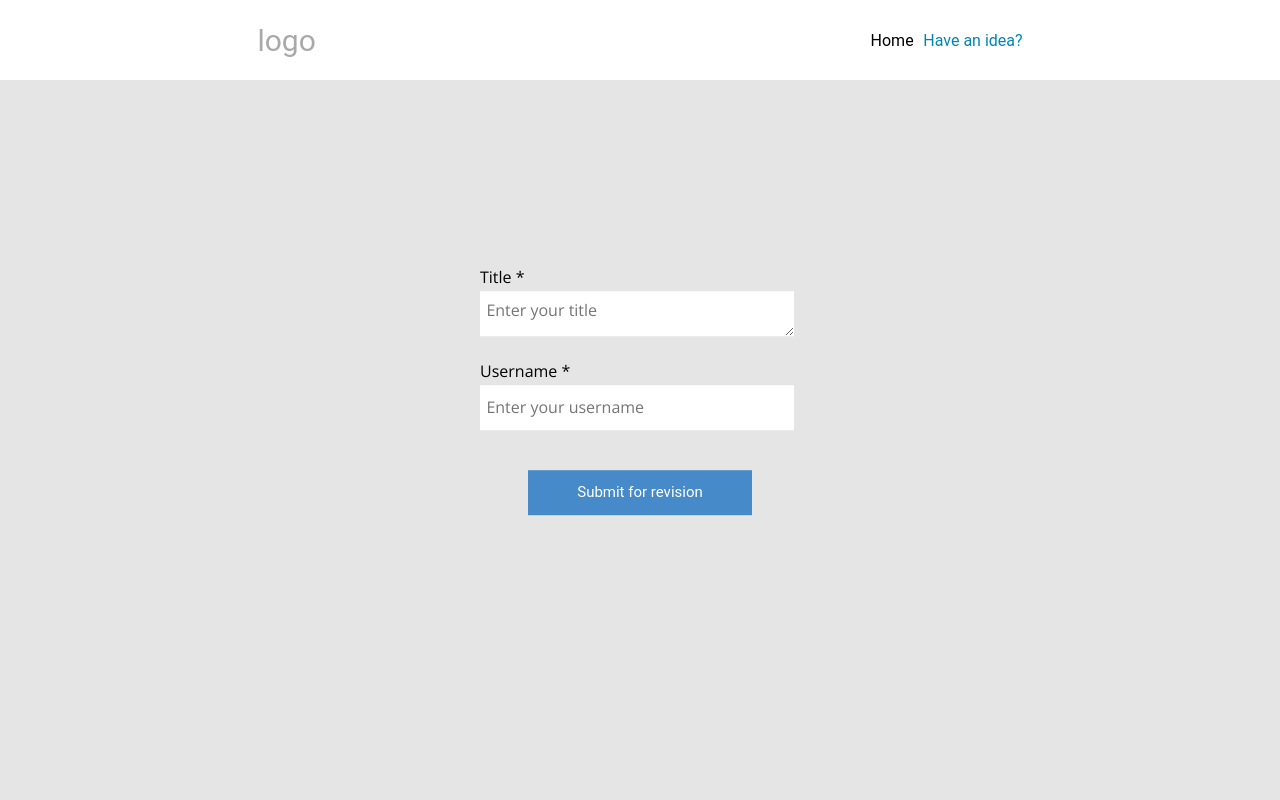
After one commit to CharlieSchuyler/project-ideas-gen, a Node server app: template views/add_to_database.ejs in a window 1280 px wide. The commit adds this page. Run offline with Node 20, Linux system fonts and the light colour scheme; the template is opened without the code that fills it, so the values that code supplies are empty.

Commit message:
lots of fucking stuff
no duplication
max limits
reCaptcha
better styling
ready to deploy

```diff
--- a/app.js
+++ b/app.js
@@ -1,49 +1,75 @@
 const express = require("express");
 const app = express();
+const bodyParser = require("body-parser");
 const port = 3000;
 //database
-var LinvoDB = require("linvodb3");
+const LinvoDB = require("linvodb3");
 LinvoDB.dbPath = process.cwd();
-var dataItem = new LinvoDB("items", {});
+const dataItem = new LinvoDB("items", {});
 
 app.set("view engine", "ejs"); //set view engine
-app.use(express.urlencoded({ extended: true }));  //allow routing
-app.use(express.static('public')) //use static files
-app.use('/static', express.static('public')) //use static files
+app.use(express.static("public")); //use static files
+app.use("/static", express.static("public")); //use static files
+app.use(express.urlencoded({ extended: true })); //allow routing
+app.use(bodyParser.json());
 
+// recaptcha`
+const Recaptcha = require("express-recaptcha").RecaptchaV2;
+const { json } = require("body-parser");
+const recaptcha = new Recaptcha("6LfgonEdAAAAAL89_Mmoq3wg4g0CB1rM43FQNZzM", "6LfgonEdAAAAAJy5KJm2G9_O6kLTN_LwdEFniPOL");
 //get
-app.get("/", (req, res) => {
-	dataItem.find({}, function (err, docs) {
-		randomDoc = docs[randomNum(0, docs.length)]; //generates random number to display random doc
-		res.render("home", { title: randomDoc.projectName, description: randomDoc.projectDescription, user: randomDoc.projectCreator });
-	});
+app.get("/", async (req, res) => {
+  dataItem.find({}, function (err, docs) {
+    if (docs.length !== 0) {
+      randomDoc = docs[randomNum(0, docs.length)]; //generates random number to display random doc
+      res.render("home", { exists: true, title: randomDoc.projectName, user: randomDoc.projectCreator });
+    } else if (docs.length === 0) {
+      res.render("home", { exists: false, title: null, user: null });
+    }
+  });
 });
 
-app.get("/create", (req, res) => res.render("new")); // renders create page
+app.get("/add-to-database", recaptcha.middleware.render, function (req, res) {
+  var recaptchaVal = req.recaptcha;
+  if (req.recaptcha === undefined) recaptchaVal = false;
+  res.render("add_to_database", { captcha: res.recaptcha, error: recaptchaVal });
+});
 
+app.get("/database", function (req, res) {
+  dataItem.find({}, function (err, docs) {
+    let obj = { 1: "one", 2: "two", 3: "three" };
+    let result = "";
+    for (let num in docs) {
+      result += "<tr><td data-label='Index'>" + num + "</td><td data-label='Project Name'>" + docs[num].projectName + "</td><td data-label='Project Author'>" + docs[num].projectCreator + "</td></tr>";
+    }
+    res.render("database", { table: result });
+  });
+});
 //post requests
-//changes data when pressing space bar
-app.post("/", (req,res) => {
-	dataItem.find({}, function (err, docs) {
-		randomDoc = docs[randomNum(0, docs.length)]; //generates random number to display random doc
-		res.render("home", { title: randomDoc.projectName, description: randomDoc.projectDescription,  user: randomDoc.projectCreator });
-	});
-})
 //adds item to database
-app.post("/create", (req, res) => {
-	dataItem.insert([{ projectName: req.body.title, projectDescription: req.body.description, projectCreator : req.body.user }], function (err, docs) {
-		console.log("running if")
-	});
-	res.redirect("/")
 
+app.post("/add-to-database", recaptcha.middleware.render, recaptcha.middleware.verify, function (req, res) {
+  if (!req.recaptcha.error) {
+    dataItem.find({ projectName: req.body.title }, function (err, docs) {
+      if (docs.length === 0) {
+        dataItem.insert([{ projectName: req.body.title, projectCreator: req.body.user }]);
+        console.log(`${req.body.title} has been created!`);
+        res.redirect("/");
+      } else res.send(`${req.body.title} already exists!`);
+    });
+  } else {
+    var recaptchaVal = req.recaptcha;
+    if (req.recaptcha === undefined) recaptchaVal = false;
+    //invalid-input-response
+    res.render("add_to_database", { captcha: res.recaptcha, error: { message: "Please complete the reCaptcha", error: recaptchaVal.error } });
+  }
 });
 
 //on start
 app.listen(port, () => {
-	console.log(`Example app listening at http://localhost:${port}`);
+  console.log(`Example app listening at http://localhost:${port}`);
 });
 
-
 function randomNum(min, max) {
-	return Math.floor(Math.random() * (max - min)) + min; // You can remove the Math.floor if you don't want it to be an integer
+  return Math.floor(Math.random() * (max - min)) + min; // You can remove the Math.floor if you don't want it to be an integer
 }
--- /dev/null
+++ b/public/css/add_to_database.css
@@ -0,0 +1,76 @@
+@import url("https://fonts.googleapis.com/css2?family=Open+Sans:wght@300;400&display=swap");
+.background {
+  background-color: #e5e5e5;
+  width: 100%;
+  height: 90vh;
+}
+.formContainer {
+  display: flex;
+  flex-direction: column;
+  justify-content: center;
+  align-items: center;
+  height: 100%;
+}
+
+form {
+  display: flex;
+  flex-direction: column;
+  width: 25%;
+  transform: translateY(-20%);
+}
+
+form label {
+  font-size: 16px;
+  font-family: "Open Sans", sans-serif;
+  margin-bottom: 3px;
+  display: inline-block;
+}
+form input,
+form textarea {
+  width: 98%;
+  height: 45px;
+  border: none;
+  padding-left: 2%;
+  font-size: 16px;
+}
+form input::placeholder,
+form textarea::placeholder {
+  font-family: "Open Sans", sans-serif;
+  font-size: 16px;
+  font-weight: 400;
+}
+
+form textarea {
+  resize: vertical;
+  max-height: 56px;
+  min-height: 45px;
+  padding-top: 2.5%;
+}
+
+form div {
+  padding-bottom: 20px;
+}
+form .buttonContainer {
+  display: flex;
+  justify-content: center;
+  width: 100%;
+  height: 45px;
+}
+form button {
+  width: 70%;
+  height: 45px;
+  background-color: #478ac9;
+  border: none;
+  color: white;
+  font-size: 15px;
+  cursor: pointer;
+  transition: 0.2s ease all;
+}
+form button:hover {
+  transition: 0.2s ease all;
+  background-color: #1263af;
+}
+.captchaContainer {
+  display: grid;
+  place-items: center;
+}
--- /dev/null
+++ b/public/css/alert.css
@@ -0,0 +1,14 @@
+.alert {
+  width: 100%;
+  padding: 12px 16px;
+  border-radius: 4px;
+  border-style: solid;
+  border-width: 1px;
+  margin-bottom: 12px;
+  font-size: 16px;
+}
+.alert.alert-danger {
+  background-color: rgba(248, 215, 218, 1);
+  border-color: rgba(220, 53, 69, 1);
+  color: rgba(114, 28, 36, 1);
+}
--- /dev/null
+++ b/public/css/main.css
@@ -0,0 +1,47 @@
+* {
+  font-family: "Roboto", sans-serif;
+  box-sizing: border-box;
+  margin: 0%;
+}
+nav {
+  width: 100%;
+  height: 10vh;
+  z-index: 1;
+  display: flex;
+  flex-direction: row;
+  justify-content: space-around;
+  align-items: center;
+  background-color: white;
+}
+
+.logo {
+  font-size: 30px;
+  color: darkgray;
+}
+
+nav ul {
+  list-style: none;
+  color: rgb(0, 0, 0);
+  display: flex;
+  align-items: center;
+  justify-content: space-between;
+  width: 15%;
+  font-size: 16px;
+}
+nav ul.database {
+  width: 20% !important;
+}
+nav li a {
+  color: rgb(0, 0, 0);
+
+  text-decoration: none;
+  transition: 0.2s linear all;
+}
+nav li.active {
+  color: rgb(0, 132, 180);
+  cursor: default;
+}
+nav li a:hover {
+  transition: 0.2s linear all;
+  color: rgb(119, 185, 207);
+}
--- /dev/null
+++ b/views/add_to_database.ejs
@@ -0,0 +1,53 @@
+<!DOCTYPE html>
+<html lang="en">
+<head>
+  <meta charset="UTF-8">
+  <meta http-equiv="X-UA-Compatible" content="IE=edge">
+  <meta name="viewport" content="width=device-width, initial-scale=1.0">
+  <link rel="stylesheet" href="css/main.css">
+  <link rel="stylesheet" href="css/add_to_database.css">
+  <link rel="stylesheet" href="css/alert.css">
+  <title>Document</title>
+</head>
+<body>
+  <nav>
+		<div class="logo">logo</div>
+		<ul>
+			<li><a href="/">Home</a></li>
+			<li class="active">Have an idea?</li>
+		</ul>
+	</nav>
+  <div class="background">
+    <div class="formContainer">
+
+      <form action="/add-to-database" method="post">
+        <% if (error) { %>
+          <div class="alert alert-danger" role="alert">
+            <%= error.message %>
+          </div>
+        <% } %>
+        <div>
+          <label for="title" >Title *</label>
+          <textarea type="text" name="title" placeholder="Enter your title" maxlength="71" required ></textarea>
+        </div>
+        <div>
+          <label for="user">Username *</label>
+          <input type="text" placeholder="Enter your username" name="user" maxlength="24" required>
+        </div>
+        <div class="captchaContainer">
+          <%- captcha %>
+        </div>
+        <div class="buttonContainer">
+          <button type="submit">Submit for revision</button>
+        </div>
+      </form>
+    </div>
+  </div>
+</body>
+</html>
+
+
+
+
+
+    <!-- <link rel="stylesheet" type="text/css" href="css\add_to_database.css" /> -->
```
Also changed, not shown: package.json (+1 -25 lines), public/css/home.css (+50 -30 lines), public/css/table.css (added, +87 -0 lines), public/js/home.js (+11 -10 lines), views/database.ejs (added, +38 -0 lines), views/home.ejs (+35 -18 lines), views/new.ejs (deleted, +0 -17 lines), public/images/background.svg (added), 2 other files.
